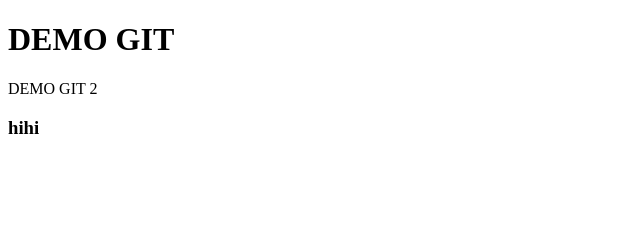
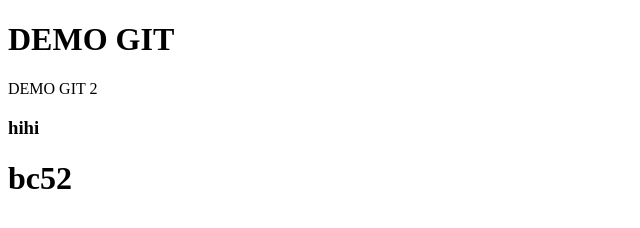
Before and after one commit to KhanhTran-2210/bc52_portfolio, a plain HTML site: page index.html in a window 1280 px wide. Shown: the whole page, without its empty margins (0-640 px from the left). Drawn offline with Linux system fonts and the light colour scheme.

Commit message:
feature-b

```diff
--- a/index.html
+++ b/index.html
@@ -10,5 +10,6 @@
     <h1>DEMO GIT</h1>
     <p>DEMO GIT 2</p>
     <h3>hihi</h3>
+    <h1>bc52</h1>
 </body>
 </html>
```
